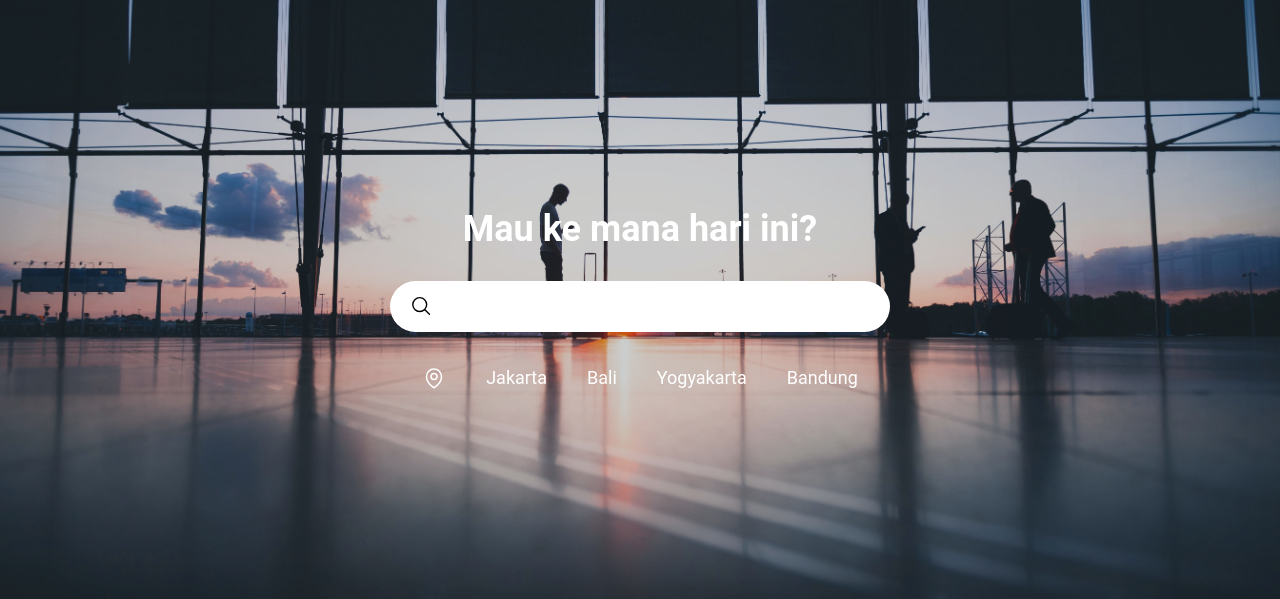
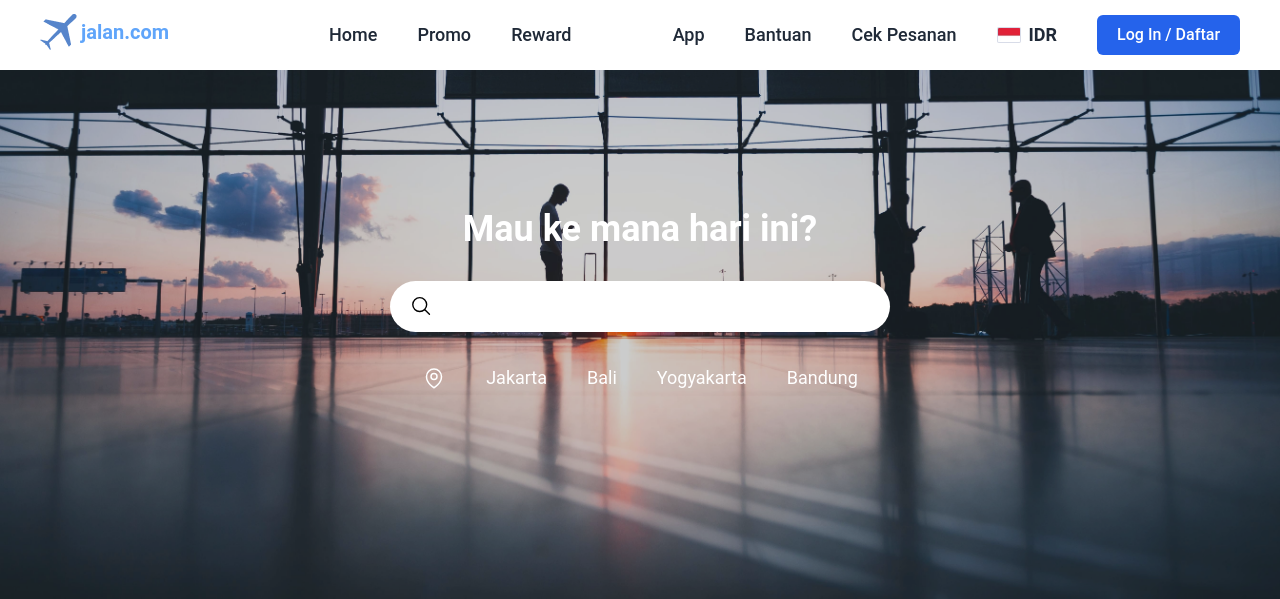
Before and after one commit to iniadnan/php-crud-mysqli-basic, a PHP site: page / in a window 1280 px wide. Shown: the top 599 px of the page. Run offline with PHP 8.4, Linux system fonts and the light colour scheme; data that the repository does not hold is empty.

Commit message:
nav templtes

```diff
--- a/index.php
+++ b/index.php
@@ -21,7 +21,7 @@ session_start();
 
 <body>
     <!-- NAV -->
-    <nav></nav>
+    <?php include_once './templates/nav.php'; ?>
     <!-- HEADER -->
     <?php include_once './templates/header.php'; ?>
     <!-- MAIN -->
--- /dev/null
+++ b/templates/nav.php
@@ -0,0 +1,25 @@
+    <nav class="h-[70px] w-full fixed top-0 left-0 z-50 bg-white">
+        <div class="h-full container mx-auto flex items-center px-5 md:px-8 lg:px-10">
+            <div class="mr-40">
+                <a href="./index.php" class="inline-flex items-center gap-x-1">
+                    <img class="h-9" src="./assets/images/favicon.png" alt="Icon">
+                    <span class="font-semibold text-xl text-blue-400">jalan.com</span>
+                </a>
+            </div>
+            <div class="flex items-center gap-x-10">
+                <a href="./index.php" class="font-medium text-lg text-gray-800">Home</a>
+                <a href="./index.php" class="font-medium text-lg text-gray-800">Promo</a>
+                <a href="./index.php" class="font-medium text-lg text-gray-800">Reward</a>
+            </div>
+            <div class="flex items-center gap-x-10 ml-auto">
+                <a href="./index.php" class="font-medium text-lg text-gray-800">App</a>
+                <a href="./index.php" class="font-medium text-lg text-gray-800">Bantuan</a>
+                <a href="./index.php" class="font-medium text-lg text-gray-800">Cek Pesanan</a>
+                <div class="flex items-center gap-x-2">
+                    <img src="./assets/images/id.png" alt="Indonesia">
+                    <strong class="font-semibold text-lg text-gray-800">IDR</strong>
+                </div>
+                <a href="./index.php" class="font-medium text-base text-white py-2 px-5 bg-blue-600 rounded-md">Log In / Daftar</a>
+            </div>
+        </div>
+    </nav>
```
Also changed, not shown: assets/images/id.png (added), styles/css/tailwind.css.
